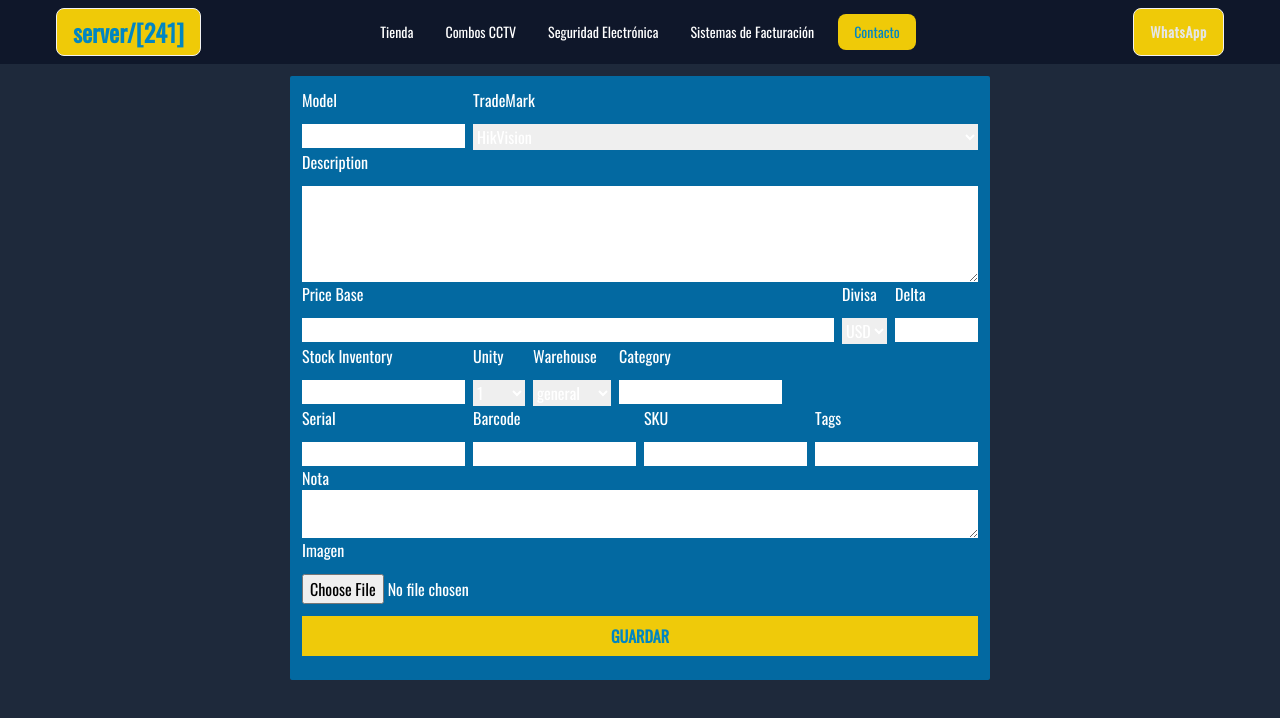
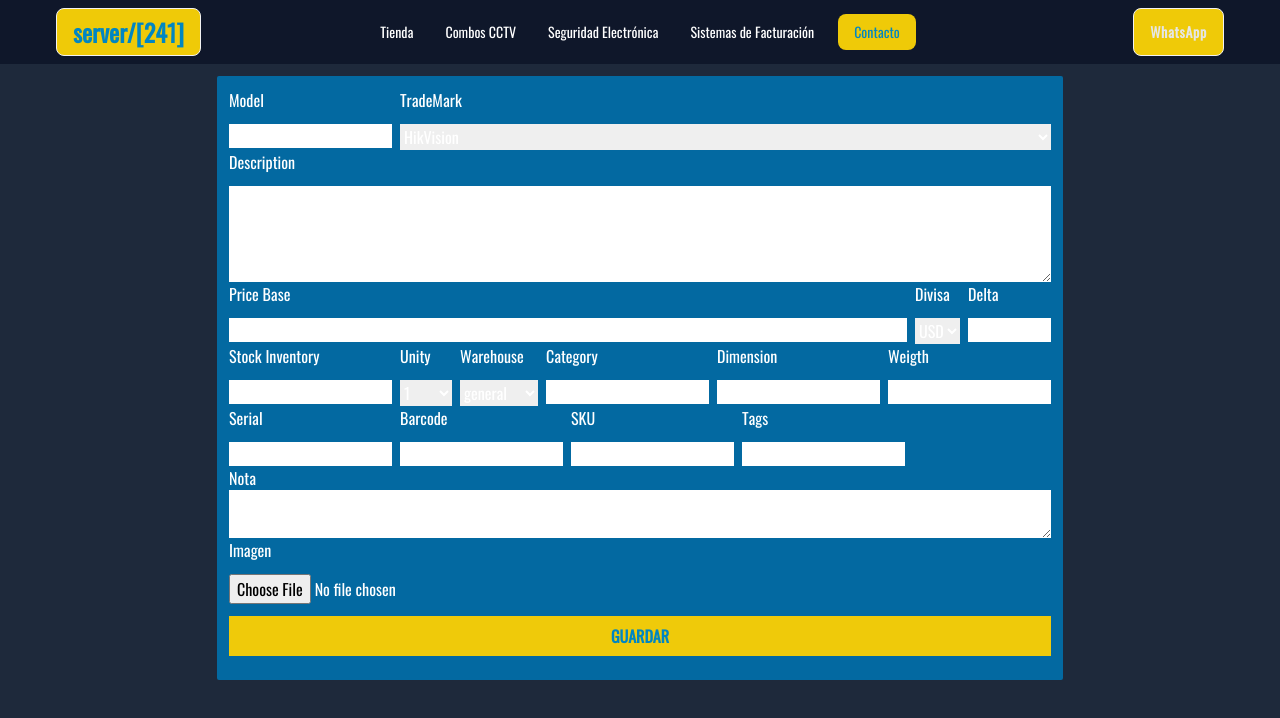
Before and after one commit to serverBKD/trifasic-next, a Next.js app: page /insert in a window 1280 px wide. Shown: the top 718 px of the page. Built offline with nearby package versions, Linux system fonts and the light colour scheme.

Commit message:
20231217: v0.1.6: Insert Formulario Completo Model Product

```diff
--- a/src/app/insert/page.jsx
+++ b/src/app/insert/page.jsx
@@ -98,7 +98,7 @@ export default function page() {
 							/>
 						</div>
 					</div>
-					{/* <!-- Row 4 Stock + Unity + Warehouse +Category --> */}
+					{/* <!-- Row 4 Stock + Unity + Warehouse + Category + Dimension + Weigth--> */}
 					<div className='flex flex-col md:flex-row gap-2'>
 						<div className='flex flex-col gap-y-3'>
 							<label htmlFor='stock'>Stock Inventory</label>
@@ -127,6 +127,18 @@ export default function page() {
 						<div className='flex flex-col gap-y-3'>
 							<label htmlFor='tags'>Category</label>
 							<input type='text' name='tags' id='tags' />
+						</div>
+						<div className='flex flex-col gap-y-3'>
+							<label htmlFor='dimension'>Dimension</label>
+							<input
+								type='text'
+								name='dimension'
+								id='dimension'
+							/>
+						</div>
+						<div className='flex flex-col gap-y-3'>
+							<label htmlFor='weigth'>Weigth</label>
+							<input type='text' name='weigth' id='dimension' />
 						</div>
 					</div>
 					{/* <!-- Row 5 Serial + Barcode + SKU + Tags --> */}
```
